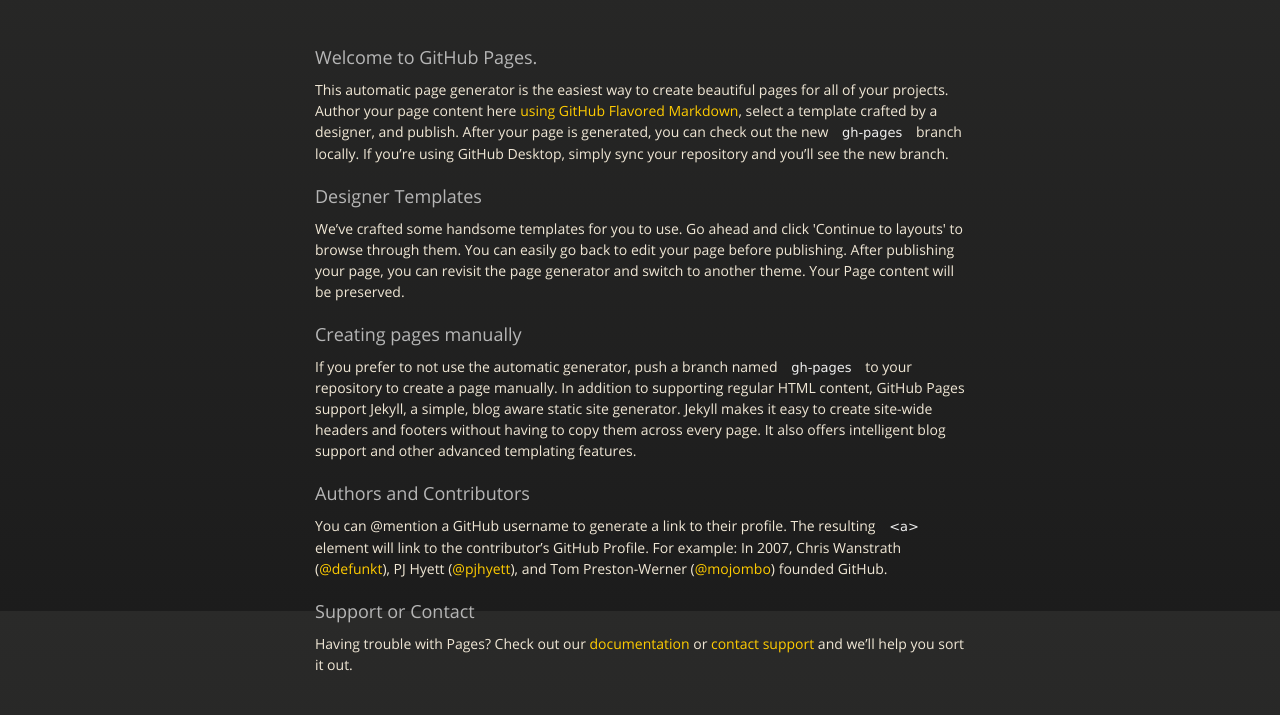
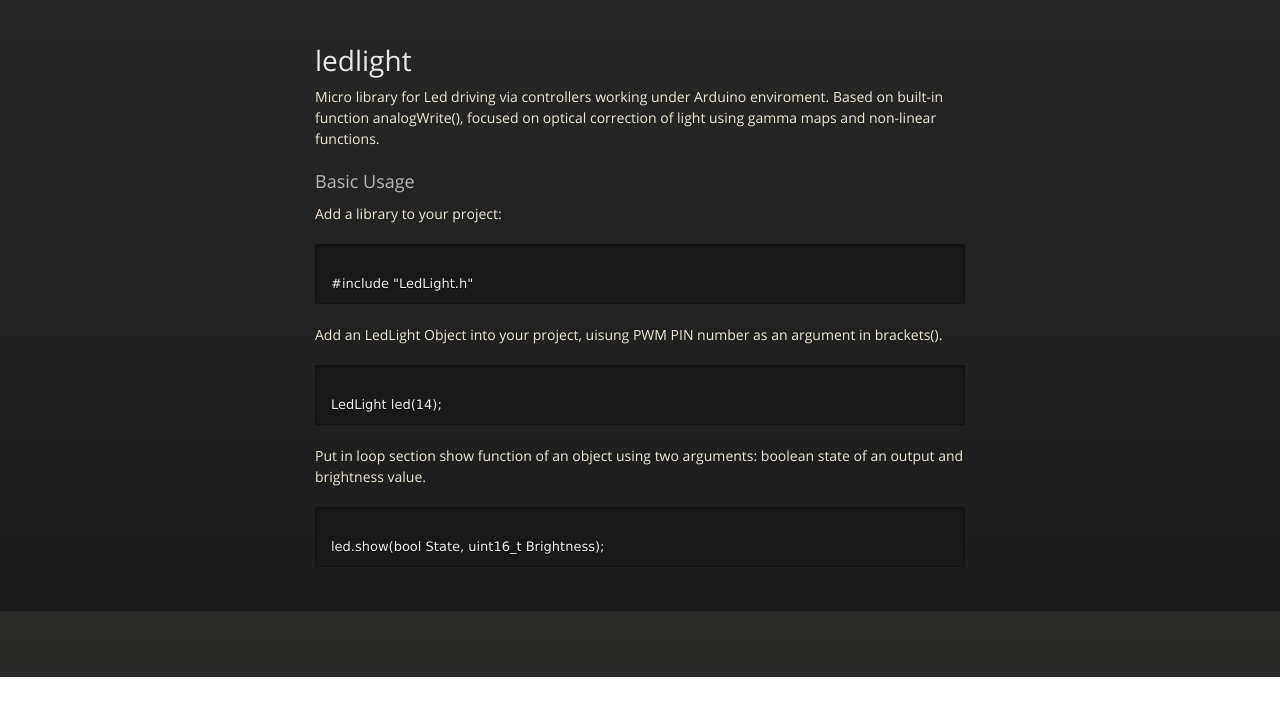
Before and after one commit to vosembit/PWM2EYE, a plain HTML site: page index.html in a window 1280 px wide. Shown: the part 189-904 px from the top of the page. After the commit the page ends 866 px from the top, so only its background shows below. Drawn offline with nearby package versions, Linux system fonts and the light colour scheme.

```diff
--- a/index.html
+++ b/index.html
@@ -38,30 +38,32 @@
           <span class="credits right">Hosted on GitHub Pages &mdash; Theme by <a href="https://twitter.com/michigangraham">mattgraham</a></span>
         </div>
 
-        <h3>
-<a id="welcome-to-github-pages" class="anchor" href="#welcome-to-github-pages" aria-hidden="true"><span aria-hidden="true" class="octicon octicon-link"></span></a>Welcome to GitHub Pages.</h3>
+        <h1>
+<a id="ledlight" class="anchor" href="#ledlight" aria-hidden="true"><span aria-hidden="true" class="octicon octicon-link"></span></a>ledlight</h1>
 
-<p>This automatic page generator is the easiest way to create beautiful pages for all of your projects. Author your page content here <a href="https://guides.github.com/features/mastering-markdown/">using GitHub Flavored Markdown</a>, select a template crafted by a designer, and publish. After your page is generated, you can check out the new <code>gh-pages</code> branch locally. If you’re using GitHub Desktop, simply sync your repository and you’ll see the new branch.</p>
+<p>Micro library for Led driving via controllers working under Arduino enviroment.
+Based on built-in function analogWrite(), focused on optical correction of light using gamma maps and non-linear functions.</p>
 
 <h3>
-<a id="designer-templates" class="anchor" href="#designer-templates" aria-hidden="true"><span aria-hidden="true" class="octicon octicon-link"></span></a>Designer Templates</h3>
+<a id="basic-usage" class="anchor" href="#basic-usage" aria-hidden="true"><span aria-hidden="true" class="octicon octicon-link"></span></a>Basic Usage</h3>
 
-<p>We’ve crafted some handsome templates for you to use. Go ahead and click 'Continue to layouts' to browse through them. You can easily go back to edit your page before publishing. After publishing your page, you can revisit the page generator and switch to another theme. Your Page content will be preserved.</p>
+<p>Add a library to your project:</p>
 
-<h3>
-<a id="creating-pages-manually" class="anchor" href="#creating-pages-manually" aria-hidden="true"><span aria-hidden="true" class="octicon octicon-link"></span></a>Creating pages manually</h3>
+<pre><code>
+#include "LedLight.h"
+</code></pre>
 
-<p>If you prefer to not use the automatic generator, push a branch named <code>gh-pages</code> to your repository to create a page manually. In addition to supporting regular HTML content, GitHub Pages support Jekyll, a simple, blog aware static site generator. Jekyll makes it easy to create site-wide headers and footers without having to copy them across every page. It also offers intelligent blog support and other advanced templating features.</p>
+<p>Add an LedLight Object into your project, uisung PWM PIN number as an argument in brackets().</p>
 
-<h3>
-<a id="authors-and-contributors" class="anchor" href="#authors-and-contributors" aria-hidden="true"><span aria-hidden="true" class="octicon octicon-link"></span></a>Authors and Contributors</h3>
+<pre><code>
+LedLight led(14);
+</code></pre>
 
-<p>You can @mention a GitHub username to generate a link to their profile. The resulting <code>&lt;a&gt;</code> element will link to the contributor’s GitHub Profile. For example: In 2007, Chris Wanstrath (<a href="https://github.com/defunkt" class="user-mention">@defunkt</a>), PJ Hyett (<a href="https://github.com/pjhyett" class="user-mention">@pjhyett</a>), and Tom Preston-Werner (<a href="https://github.com/mojombo" class="user-mention">@mojombo</a>) founded GitHub.</p>
+<p>Put in loop section show function of an object using two arguments: boolean state of an output and brightness value.</p>
 
-<h3>
-<a id="support-or-contact" class="anchor" href="#support-or-contact" aria-hidden="true"><span aria-hidden="true" class="octicon octicon-link"></span></a>Support or Contact</h3>
-
-<p>Having trouble with Pages? Check out our <a href="https://help.github.com/pages">documentation</a> or <a href="https://github.com/contact">contact support</a> and we’ll help you sort it out.</p>
+<pre><code>
+led.show(bool State, uint16_t Brightness);
+</code></pre>
       </section>
 
     </div>
```
Also changed, not shown: params.json (+1 -1 lines).
